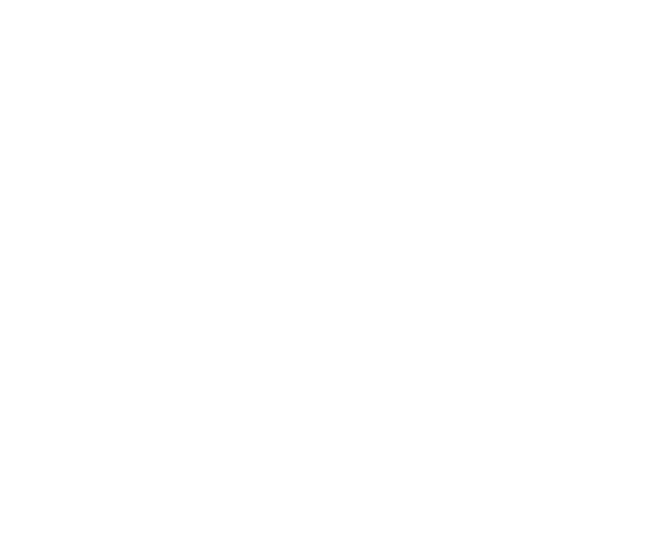
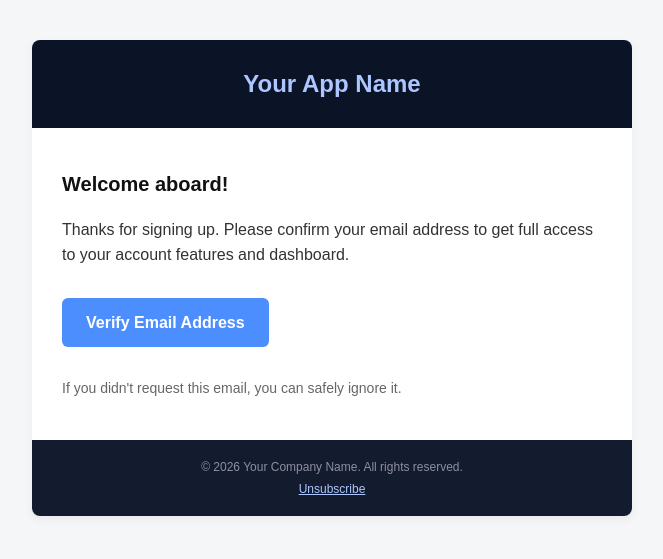
Before and after one commit to Jet-Coding/Jet-Code_, a plain HTML site: page sample2.html in a window 1280 px wide. Shown: the whole page, without its empty margins (308-971 px from the left). Drawn offline with Linux system fonts and the light colour scheme.

Commit message:
updated the index style.

```diff
--- a/sample2.html
+++ b/sample2.html
@@ -0,0 +1,155 @@
+<!doctype html>
+<html lang="en">
+	<head>
+		<meta charset="UTF-8" />
+		<meta name="viewport" content="width=device-width, initial-scale=1.0" />
+		<title>Email Template</title>
+		<style>
+			/* Reset styles for email clients */
+			body {
+				margin: 0;
+				padding: 0;
+				background-color: #f4f6f8;
+				font-family: Arial, Helvetica, sans-serif;
+				-webkit-text-size-adjust: 100%;
+				-ms-text-size-adjust: 100%;
+			}
+			table {
+				border-spacing: 0;
+				border-collapse: collapse;
+			}
+			td {
+				padding: 0;
+			}
+			img {
+				border: 0;
+			}
+
+			/* Responsive styles for mobile screens */
+			@media screen and (max-width: 600px) {
+				.content-table {
+					width: 100% !important;
+				}
+				.padding-mobile {
+					padding: 20px !important;
+				}
+			}
+		</style>
+	</head>
+	<body>
+		<!-- Main Background Container -->
+		<table
+			width="100%"
+			bgcolor="#f4f6f8"
+			cellpadding="0"
+			cellspacing="0"
+			border="0">
+			<tr>
+				<td align="center" style="padding: 40px 0">
+					<!-- Email Body Wrapper (600px Max Width) -->
+					<table
+						class="content-table"
+						width="600"
+						bgcolor="#ffffff"
+						cellpadding="0"
+						cellspacing="0"
+						border="0"
+						style="
+							border-radius: 8px;
+							overflow: hidden;
+							box-shadow: 0 4px 10px rgba(0, 0, 0, 0.05);
+						">
+						<!-- Header Bar -->
+						<tr>
+							<td bgcolor="#0b1326" style="padding: 30px; text-align: center">
+								<h1
+									style="
+										color: #adc6ff;
+										margin: 0;
+										font-size: 24px;
+										font-weight: bold;
+									">
+									Your App Name
+								</h1>
+							</td>
+						</tr>
+
+						<!-- Main Content Area -->
+						<tr>
+							<td
+								class="padding-mobile"
+								style="
+									padding: 40px 30px;
+									color: #333333;
+									font-size: 16px;
+									line-height: 1.6;
+								">
+								<h2 style="color: #111111; margin-top: 0; font-size: 20px">
+									Welcome aboard!
+								</h2>
+								<p style="margin-bottom: 20px">
+									Thanks for signing up. Please confirm your email address to
+									get full access to your account features and dashboard.
+								</p>
+
+								<!-- Call To Action Button -->
+								<table
+									cellpadding="0"
+									cellspacing="0"
+									border="0"
+									style="margin: 30px 0">
+									<tr>
+										<td
+											bgcolor="#4d8eff"
+											style="border-radius: 6px; text-align: center">
+											<a
+												href="https://example.com/verify"
+												target="_blank"
+												style="
+													display: inline-block;
+													padding: 12px 24px;
+													color: #ffffff;
+													text-decoration: none;
+													font-weight: bold;
+													font-size: 16px;
+												">
+												Verify Email Address
+											</a>
+										</td>
+									</tr>
+								</table>
+
+								<p style="margin-bottom: 0; color: #666666; font-size: 14px">
+									If you didn't request this email, you can safely ignore it.
+								</p>
+							</td>
+						</tr>
+
+						<!-- Footer -->
+						<tr>
+							<td
+								bgcolor="#131b2e"
+								style="
+									padding: 20px 30px;
+									text-align: center;
+									color: #8c909f;
+									font-size: 12px;
+								">
+								<p style="margin: 0 0 8px 0">
+									&copy; 2026 Your Company Name. All rights reserved.
+								</p>
+								<p style="margin: 0">
+									<a
+										href="https://example.com/unsubscribe"
+										style="color: #adc6ff; text-decoration: underline"
+										>Unsubscribe</a
+									>
+								</p>
+							</td>
+						</tr>
+					</table>
+				</td>
+			</tr>
+		</table>
+	</body>
+</html>
```
Also changed, not shown: index.html (+12 -5 lines).
